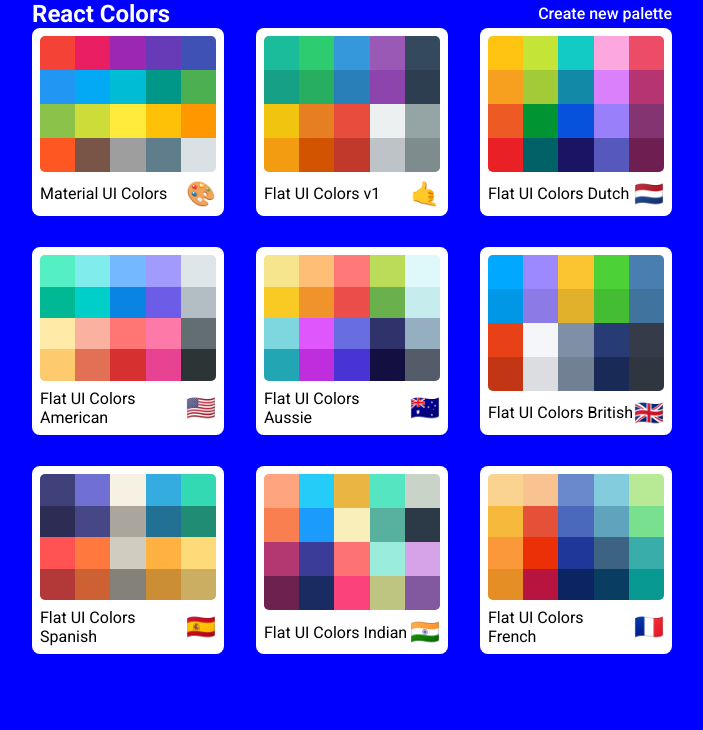
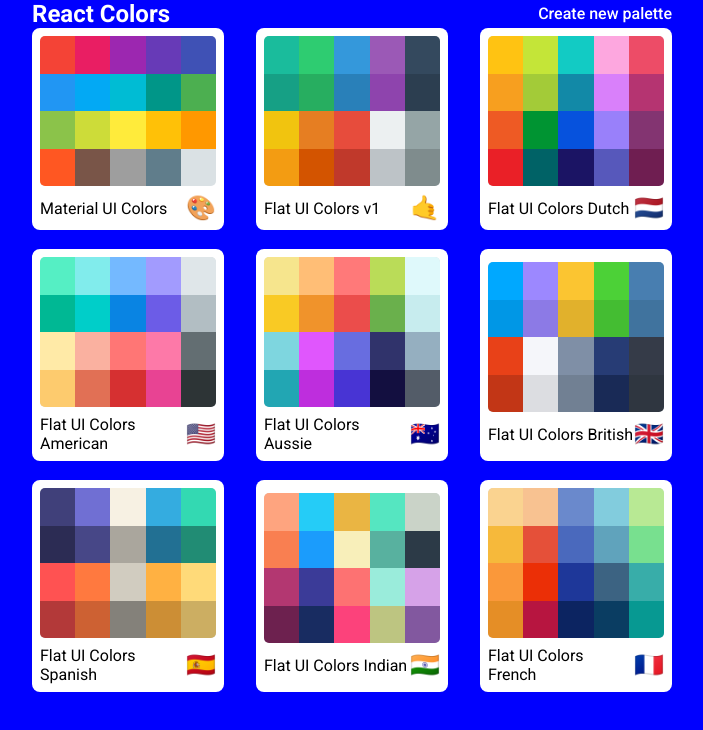
Before and after one commit to LucasLBF/color-app, a React (Create React App) app: page / in a window 1280 px wide. Shown: the top 730 px of the page, without its empty margins (288-991 px from the left). Built offline with nearby package versions, Linux system fonts and the light colour scheme.

Commit message:
fix: remove overflow from PaletteList

```diff
--- a/src/ComponentStyles/MiniPaletteStyles.js
+++ b/src/ComponentStyles/MiniPaletteStyles.js
@@ -5,6 +5,7 @@
     flexDirection: "column",
     justifyContent: "center",
     borderRadius: "0.5rem",
+    marginBottom: "10%",
     padding: "0.5rem",
     position: "relative",
     overflow: "hidden",
--- a/src/ComponentStyles/PaletteListStyles.js
+++ b/src/ComponentStyles/PaletteListStyles.js
@@ -3,6 +3,7 @@
     backgroundColor: "blue",
     minHeight: "100vh",
     display: "flex",
+    paddingBottom: "2rem",
     alignItems: "flex-start",
     justifyContent: "center",
   },
@@ -34,8 +35,8 @@
     boxSizing: "border-box",
     width: "100%",
     display: "grid",
-    gridTemplateColumns: "repeat(3, 30%)",
-    gridGap: "5%",
+    gridTemplateColumns: "repeat(3, 1fr)",
+    columnGap: "5%",
   },
 };
 
```
